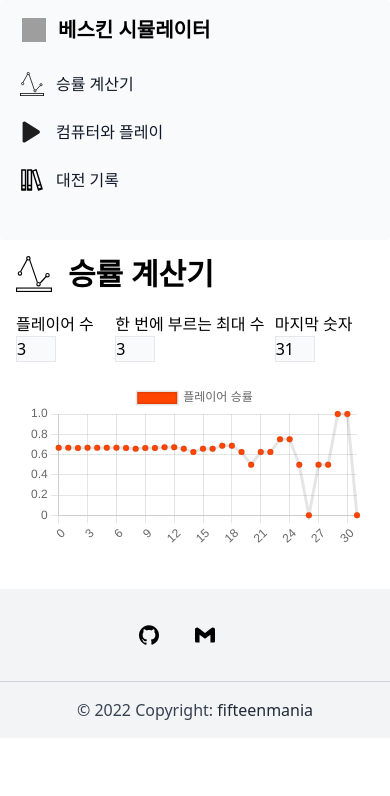
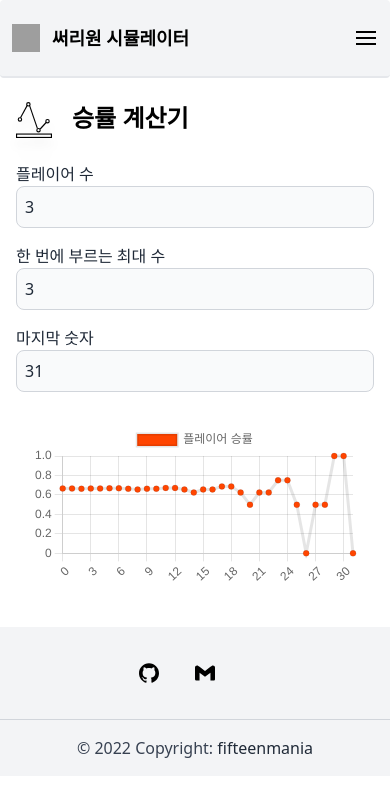
Before and after one commit to fifteenmania/baskin-client2, a React (Create React App) app: page /calculator in a window 390 px wide. Shown: the top 796 px of the page. Built offline with nearby package versions, Linux system fonts and the light colour scheme; grey boxes are pictures that could not be loaded; the HTML template or start-up script is replaced by a standard one.

Commit message:
feat: implement mobile sidebar

```diff
--- a/src/calculator/CalculatorMain.tsx
+++ b/src/calculator/CalculatorMain.tsx
@@ -57,11 +57,9 @@ export default function CalculatorMain() {
   const data = loseProbMatToData(loseProbMat)
   return <section>
     <Header src={GraphIcon} alt="승률 계산기" text="승률 계산기" to="/calculator"/>
-    <div className=''>
-      <InputPanel gameSetting={gameSetting}/>
-      <div className='pr-3 pl-3'>
-        <Line datasetIdKey='1' data={data}/>
-      </div>
+    <InputPanel gameSetting={gameSetting}/>
+    <div className='pr-4 pl-4'>
+      <Line datasetIdKey='1' data={data}/>
     </div>
   </section>
 }
--- /dev/null
+++ b/src/component/Description.tsx
@@ -0,0 +1,5 @@
+export default function Description() {
+  return <div>
+
+  </div>
+}
--- a/src/component/Header.tsx
+++ b/src/component/Header.tsx
@@ -1,9 +1,5 @@
 import React from "react"
 import { Link } from "react-router-dom"
-
-export function TitleIcon({src, alt, ...props} : {src: string, alt: string}) {
-  return <img src={src} alt={alt} {...props}/>
-}
 
 export function TitleText({children} : {children: React.ReactNode}) {
   return <span>
@@ -12,10 +8,10 @@ export function TitleText({children} : {children: React.ReactNode}) {
 }
 
 export default function Header({src, alt, text, to} : {src: string, alt: string, text: string, to: string}) {
-  return <header className="mb-4 mt-4">
+  return <header className="my-6">
     <Link to={to} className="flex align-baseline w-fit">
-      <img src={src} alt={alt} className="w-9 h-9 mr-4"/>
-      <h2 className='font-bold text-3xl dark:text-white'>{text}</h2>
+      <img src={src} alt={alt} className="w-9 h-9 mr-5 drop-shadow-xl"/>
+      <h2 className='font-bold text-2xl dark:text-white'>{text}</h2>
     </Link>
   </header>
 }
--- a/src/component/InputPanel.tsx
+++ b/src/component/InputPanel.tsx
@@ -4,12 +4,16 @@ export interface GameSetting {
   numPlayer: number,
   maxCall: number,
   numEnd: number,
+  myOrder: number
+}
+
+export interface GameSettingAndSetters extends GameSetting {
   setNumPlayer: React.Dispatch<React.SetStateAction<number>>,
   setMaxCall: React.Dispatch<React.SetStateAction<number>>,
   setNumEnd: React.Dispatch<React.SetStateAction<number>>
 }
 
-export function useGameSetting(): GameSetting {
+export function useGameSetting(): GameSettingAndSetters {
   const [numPlayer, setNumPlayer] = useState(3);
   const [maxCall, setMaxCall] = useState(3);
   const [numEnd, setNumEnd] = useState(31);
@@ -17,6 +21,7 @@ export function useGameSetting(): GameSetting {
     numPlayer: numPlayer,
     maxCall: maxCall,
     numEnd: numEnd,
+    myOrder: 0,
     setNumPlayer: setNumPlayer,
     setMaxCall: setMaxCall,
     setNumEnd: setNumEnd
@@ -26,34 +31,59 @@ export function useGameSetting(): GameSetting {
 function changeEventToValue(e: React.ChangeEvent<HTMLInputElement>) {
   const value = parseInt(e.target.value);
   if (isNaN(value)) {
-    return 0
+    return 1
+  }
+  if (value <= 0) {
+    return 1
   }
   return value
 }
 
 function InputFieldNumber({onChange, name, value, ...props}: {onChange: React.ChangeEventHandler<HTMLInputElement>, name: string, value: number}) {
-  return <input className="bg-gray-50 border text-base font-normal w-10" type="number" onChange={onChange} value={value} name={name} {...props} />
+  return <input className="bg-gray-50 border border-gray-300 text-gray-800  text-base rounded-lg focus:outline-blue-600 block w-full p-2 dark:bg-gray-700 dark:border-gray-600" type="number" onChange={onChange} value={value} name={name} {...props} />
+}
+
+function InputFieldLabel({htmlFor, children}: {htmlFor: string, children?: React.ReactNode}) {
+  return <label htmlFor={htmlFor} className=" text-base font-medium block text-gray-800">
+    {children}
+  </label>
 }
 
 function InputFieldContainer({children}: {children?: React.ReactNode}) {
-  return <div>
+  return <div className="mb-4 max-w-sm">
     {children}
   </div>
 }
 
-export default function InputPanel({gameSetting} : {gameSetting: GameSetting}) {
-  return <div className="flex flex-row bg-white mt-5 mb-5">
-    <InputFieldContainer>
-      <label htmlFor="num-player">플레이어 수</label>
+function InputBasicFields({gameSetting} : {gameSetting: GameSettingAndSetters}) {
+  return <>
+  <InputFieldContainer>
+      <InputFieldLabel htmlFor="num-player">플레이어 수</InputFieldLabel>
       <InputFieldNumber name="num-player" value={gameSetting.numPlayer} onChange={(e) => gameSetting.setNumPlayer(changeEventToValue(e))}/>
     </InputFieldContainer>
     <InputFieldContainer>
-      <label htmlFor="max-call">한 번에 부르는 최대 수</label>
+      <InputFieldLabel htmlFor="max-call">한 번에 부르는 최대 수</InputFieldLabel>
       <InputFieldNumber name="max-call" value={gameSetting.maxCall} onChange={(e) => gameSetting.setMaxCall(changeEventToValue(e))}/>
     </InputFieldContainer>
     <InputFieldContainer>
-      <label htmlFor="num-end">마지막 숫자</label>
+      <InputFieldLabel htmlFor="num-end">마지막 숫자</InputFieldLabel>
       <InputFieldNumber name="num-end" value={gameSetting.numEnd} onChange={(e) => gameSetting.setNumEnd(changeEventToValue(e))}/>
+    </InputFieldContainer>
+  </>
+}
+
+export default function InputPanel({gameSetting} : {gameSetting: GameSettingAndSetters}) {
+  return <div className="flex flex-col bg-white mt-4 mb-4">
+    <InputBasicFields gameSetting={gameSetting}/>
+  </div>
+}
+
+export function InputPanelWithPlayer({gameSetting} : {gameSetting: GameSettingAndSetters}) {
+  return <div className="flex flex-col bg-white mt-4 mb-4">
+    <InputBasicFields gameSetting={gameSetting}/>
+    <InputFieldContainer>
+      <InputFieldLabel htmlFor="my-turn">나의 순서</InputFieldLabel>
+      <InputFieldNumber name="my-turn" value={gameSetting.myOrder} onChange={(e) => gameSetting.setNumPlayer(changeEventToValue(e))}/>
     </InputFieldContainer>
   </div>
 }
--- /dev/null
+++ b/src/hooks/useMediaQuery.ts
@@ -0,0 +1,15 @@
+import { useEffect, useState } from "react";
+
+export function useMediaQuery(query: string) {
+  const [matches, setMatches] = useState(false);
+  useEffect(() => {
+    const media = window.matchMedia(query)
+    if (media.matches !== matches) {
+      setMatches(media.matches)
+    }
+    const listener = () => setMatches(media.matches)
+    window.addEventListener("resize", listener);
+    return () => window.removeEventListener("resize", listener)
+  }, [matches, query])
+  return matches;
+}
--- a/src/main/Footer.tsx
+++ b/src/main/Footer.tsx
@@ -11,7 +11,7 @@ export default function Footer() {
   return <footer className="bg-gray-100 text-center w-full mt-10 divide-y divide-gray-300">
     <div className="w-full pt-9">
       <div className="flex justify-center mb-9 w-full">
-        <FooterIcon src={githubIcon} alt="github" href="/#!"/>
+        <FooterIcon src={githubIcon} alt="github" href="https://github.com/fifteenmania/baskin-client2"/>
         <FooterIcon src={gmailIcon} alt="gmail" href="/#!"/>
       </div>
     </div>
--- a/src/main/Landing.tsx
+++ b/src/main/Landing.tsx
@@ -1,6 +1,6 @@
 function LandingHeader() {
   return <header className="mb-4 mt-4">
-    <h1 className="font-semibold text-3xl">베스킨 시뮬레이터 v2</h1>
+    <h1 className="font-semibold text-3xl">써리원 시뮬레이터</h1>
   </header>
 }
 
--- a/src/main/Main.tsx
+++ b/src/main/Main.tsx
@@ -16,6 +16,7 @@ export function MainRouter() {
 }
 
 export default function Main() {
+  // aside의 width 수정하면 하단 div 또한 수정할 것
   return <div className="h-full lg:flex lg:min-h-screen">
     <aside className="w-full lg:w-60 lg:flex-none" aria-label="Sidebar">
       <SideBar/>
--- a/src/main/SideBar.tsx
+++ b/src/main/SideBar.tsx
@@ -1,12 +1,14 @@
-import React, { useEffect } from "react"
-import { Link, useLocation } from "react-router-dom"
+import React, { useEffect, useState } from "react"
+import { Link } from "react-router-dom"
 //import {ReactComponent as MenuIcon} from '../asset/icons8-menu.svg'
 import GraphIcon from '../asset/graph2.svg'
 import SinglePlayIcon from '../asset/singlePlay2.svg'
 import HistoryIcon from '../asset/history.svg'
+import MenuIcon from '../asset/icons8-menu.svg'
+import { useMediaQuery } from "../hooks/useMediaQuery"
 
 function SideBarIcon({src, alt, ...props}: {src: string, alt: string}) {
-  return <img src={src} className="flex-shrink-0 w-6 h-6 transition duration-75" alt={alt}/>
+  return <img src={src} className="flex-shrink-0 w-6 h-6 drop-shadow-md" alt={alt}/>
 }
 
 function SidebarItemText({children}: {children?: React.ReactNode}) {
@@ -15,42 +17,82 @@ function SidebarItemText({children}: {children?: React.ReactNode}) {
 
 function SideBarItem({children, to, ...props}:
     {to: string, children?: React.ReactNode}) {
-    return <Link to={to} className="flex items-center p-2 text-base font-normal text-gray-900 rounded-lg dark:text-white hover:bg-gray-100 dark:hover:bg-gray-700" {...props}>
+  return <li>
+    <Link to={to} className="flex items-center p-2 text-base font-normal text-gray-800 rounded-lg dark:text-white hover:text-gray-900 transition hover:font-semibold hover:bg-gray-200 dark:hover:bg-gray-700" {...props}>
       {children}
     </Link>
+  </li>
 }
 
-export default function SideBar() {
-  const location = useLocation();
-  useEffect(() => {
-    console.log(location.pathname)
-  })
-  return <nav className="overflow-y-auto py-4 px-3 bg-gray-50 rounded dark:bg-gray-800 h-full">
-    <Link to="/" className="flex items-center pl-2.5 mb-5">
-      <img className="h-6 mr-3" src="https://picsum.photos/30" alt="베스킨라빈스 아이콘"/>
-      <h1 className="self-center text-xl font-semibold whitespace-nowrap dark:text-white">베스킨 시뮬레이터</h1>
-    </Link>
+function DesktopSideBar() {
+  return <div className="hidden lg:block">
     <ul className="space-y-2">
-      <li className="">
       <SideBarItem to="/calculator">
         <SideBarIcon src={GraphIcon} alt="승률 계산기"/>
         <SidebarItemText>승률 계산기</SidebarItemText>
       </SideBarItem>
-      </li>
-      <li className="">
       <SideBarItem to="/single-play">
         <SideBarIcon src={SinglePlayIcon} alt="컴퓨터와 플레이"/>
         <SidebarItemText>컴퓨터와 플레이</SidebarItemText>
       </SideBarItem>
-      </li>
-      <li className="">
       <SideBarItem to="/history">
         <SideBarIcon src={HistoryIcon} alt="대전 기록"/>
         <SidebarItemText>대전 기록</SidebarItemText>
       </SideBarItem>
+    </ul>
+  </div>
+}
+
+function MobileSideBarText({children}: {children?: React.ReactNode}) {
+  return <span className="whitespace-nowrap text-xl p-3">{children}</span>
+}
+
+function MobileSideBarItem({children, to, ...props}:
+    {to: string, children?: React.ReactNode}) {
+  return <Link to={to} className="w-full h-full transition hover:bg-gray-200 rounded-lg font-normal hover:font-semibold ">
+    <li className="w-full">
+      {children}
     </li>
-      <li className="inline-flex">
-      </li>
+  </Link>
+}
+
+function MobileSideBar({show} : {show: boolean}) {
+  return <div className="lg:hidden transition-all" style={{"display": show? "block" : "none"}}>
+    <ul className="bg-gray-50 my-6 pb-8 flex flex-col space-y-3 border-b-2">
+      <MobileSideBarItem to="/calculator">
+        <MobileSideBarText>승률 계산기</MobileSideBarText>
+      </MobileSideBarItem>
+      <MobileSideBarItem to="/single-play">
+        <MobileSideBarText>컴퓨터와 플레이</MobileSideBarText>
+      </MobileSideBarItem>
+      <MobileSideBarItem to="/history">
+        <MobileSideBarText>대전 기록</MobileSideBarText>
+      </MobileSideBarItem>
     </ul>
+  </div>
+}
+
+export default function SideBar() {
+  const [mobileShow, setMobileShow] = useState(false);
+  const lgMatch = useMediaQuery("(min-width: 1024px)")
+  useEffect(() => {
+    if (lgMatch) {
+      setMobileShow(false)
+    }
+  }, [lgMatch])
+  return <nav className="h-full w-full">
+    <div className="bg-gray-100 lg:bg-gray-50 rounded border-b-2 lg:border-0 border-b-gray-200 dark:bg-gray-800 h-full">
+      <div className="overflow-y-auto py-6 px-3 flex justify-between">
+        <Link to="/" className="flex items-center">
+          <img className="h-7 mr-3" src="https://picsum.photos/30" alt="베스킨라빈스 아이콘"/>
+          <h1 className="self-center text-lg lg:text-xl font-semibold whitespace-nowrap transition hover:font-extrabold dark:text-white">써리원 시뮬레이터</h1>
+        </Link>
+        <button type="button" className="accordion-button lg:hidden" onClick={() => setMobileShow((mobileShow) => !mobileShow)}>
+          <img src={MenuIcon} alt="메뉴 아이콘"/>
+        </button>
+      </div>
+      <DesktopSideBar/>
+    </div>
+    <MobileSideBar show={mobileShow}/>
   </nav>
 }
--- a/src/singlePlay/SinglePlayMain.tsx
+++ b/src/singlePlay/SinglePlayMain.tsx
@@ -1,8 +1,14 @@
 import Header from "../component/Header";
 import SinglePlayIcon from '../asset/singlePlay2.svg'
+import { InputPanelWithPlayer, useGameSetting } from "../component/InputPanel";
 
 export default function SinglePlayMain() {
+  const gameSetting = useGameSetting()
   return <section>
     <Header src={SinglePlayIcon} alt="컴퓨터와 플레이" text="컴퓨터와 플레이" to="/single-play"/>
+    <div>
+      <InputPanelWithPlayer gameSetting={gameSetting}/>
+      <button>게임 시작</button>
+    </div>
   </section>
 }
```
Lines whose indentation alone changed are shown as unchanged.
